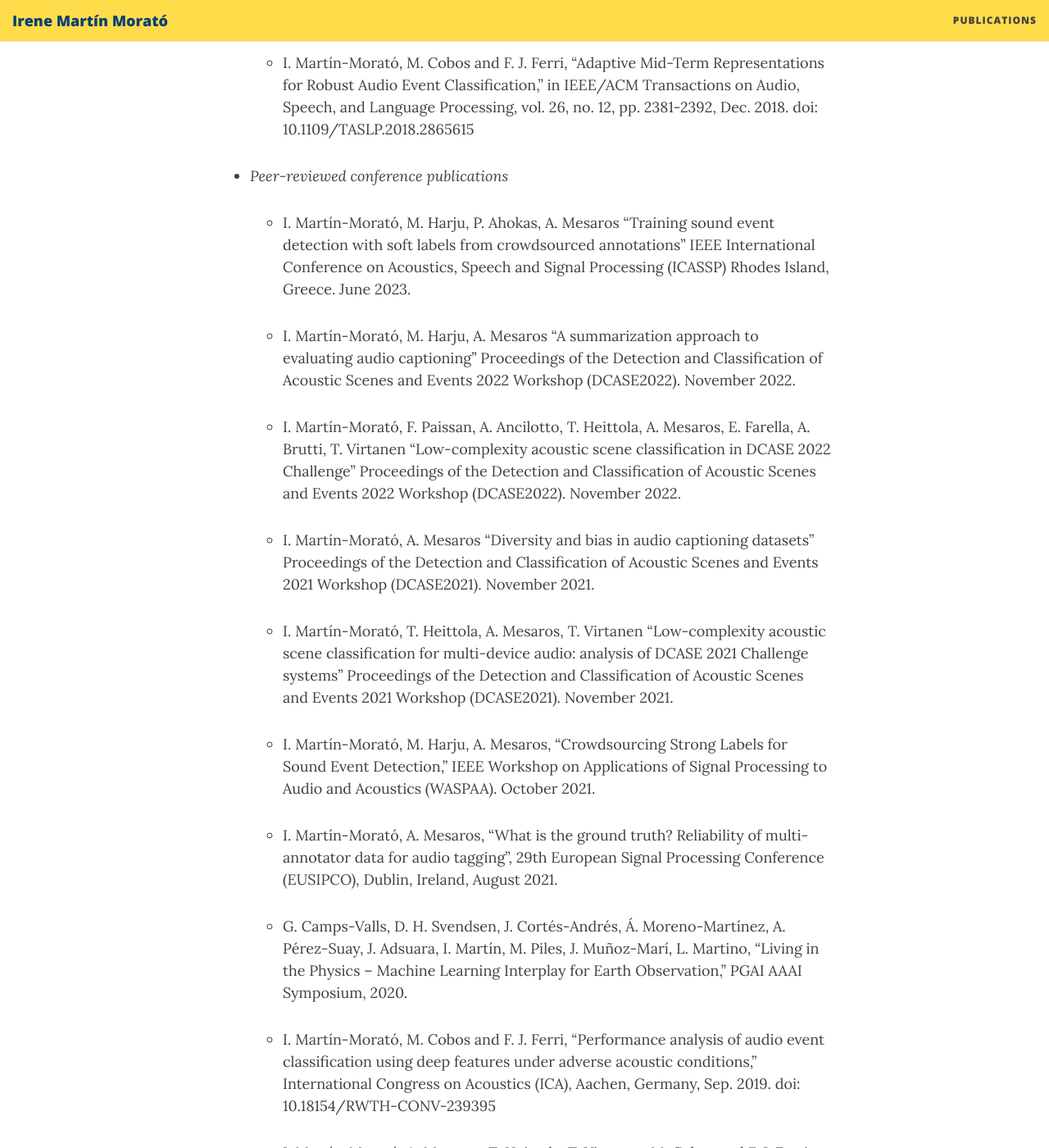
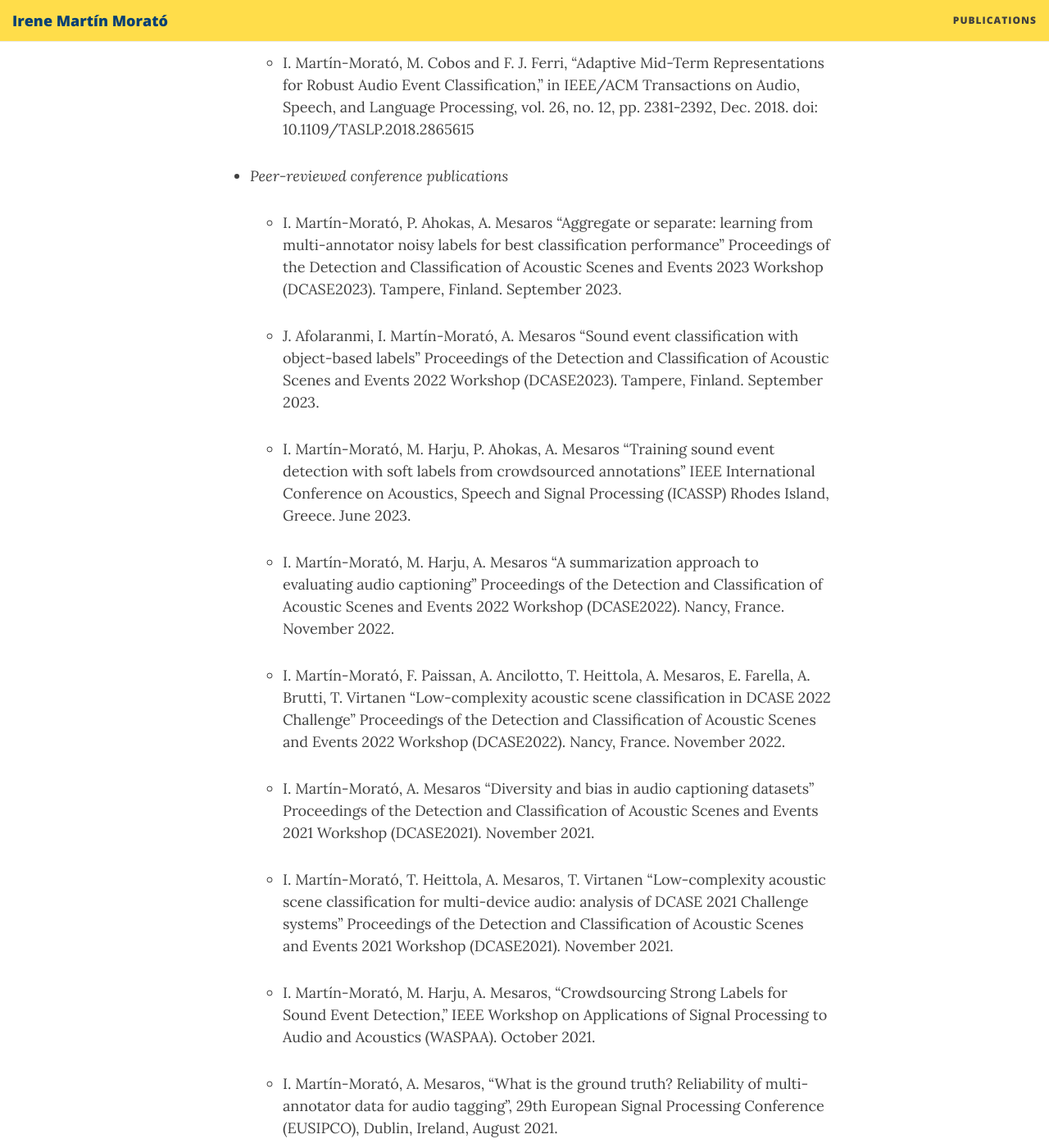
Before and after one commit to marmoi/marmoi.github.io, a Jekyll site: the page built from publications.md, in a window 1280 px wide and 1400 px high, scrolled down 723 px. Shown: the whole window at 82% size. Built offline with Jekyll 4.4.1, drawn with Linux system fonts in a browser that asks for light colours; nearby versions of some CDN libraries; comment, search, counter and statistics services are not loaded.

Commit message:
update publications

```diff
--- a/publications.md
+++ b/publications.md
@@ -20,11 +20,15 @@ doi: 10.1109/ACCESS.2020.3031685
 doi: 10.1109/TASLP.2018.2865615
 
 * *Peer-reviewed conference publications*
+  * I. Martín-Morató, P. Ahokas, A. Mesaros “Aggregate or separate: learning from multi-annotator noisy labels for best classification performance” Proceedings of the Detection and Classification of Acoustic Scenes and Events 2023 Workshop (DCASE2023). Tampere, Finland. September 2023.
+
+  * J. Afolaranmi, I. Martín-Morató, A. Mesaros “Sound event classification with object-based labels” Proceedings of the Detection and Classification of Acoustic Scenes and Events 2022 Workshop (DCASE2023). Tampere, Finland. September 2023.
+
   * I. Martín-Morató, M. Harju, P. Ahokas, A. Mesaros “Training sound event detection with soft labels from crowdsourced annotations” IEEE International Conference on Acoustics, Speech and Signal Processing (ICASSP) Rhodes Island, Greece. June 2023.
 
-  * I. Martín-Morató, M. Harju, A. Mesaros “A summarization approach to evaluating audio captioning” Proceedings of the Detection and Classification of Acoustic Scenes and Events 2022 Workshop (DCASE2022). November 2022.
+  * I. Martín-Morató, M. Harju, A. Mesaros “A summarization approach to evaluating audio captioning” Proceedings of the Detection and Classification of Acoustic Scenes and Events 2022 Workshop (DCASE2022). Nancy, France. November 2022.
 
-  * I. Martín-Morató, F. Paissan, A. Ancilotto, T. Heittola, A. Mesaros, E. Farella, A. Brutti, T. Virtanen "Low-complexity acoustic scene classification in DCASE 2022 Challenge" Proceedings of the Detection and Classification of Acoustic Scenes and Events 2022 Workshop (DCASE2022). November 2022.
+  * I. Martín-Morató, F. Paissan, A. Ancilotto, T. Heittola, A. Mesaros, E. Farella, A. Brutti, T. Virtanen "Low-complexity acoustic scene classification in DCASE 2022 Challenge" Proceedings of the Detection and Classification of Acoustic Scenes and Events 2022 Workshop (DCASE2022). Nancy, France. November 2022.
 
   * I. Martín-Morató, A. Mesaros “Diversity and bias in audio captioning datasets” Proceedings of the Detection and Classification of Acoustic Scenes and Events 2021 Workshop (DCASE2021). November 2021.
 
```
Also changed, not shown: index.md (+1 -2 lines).
